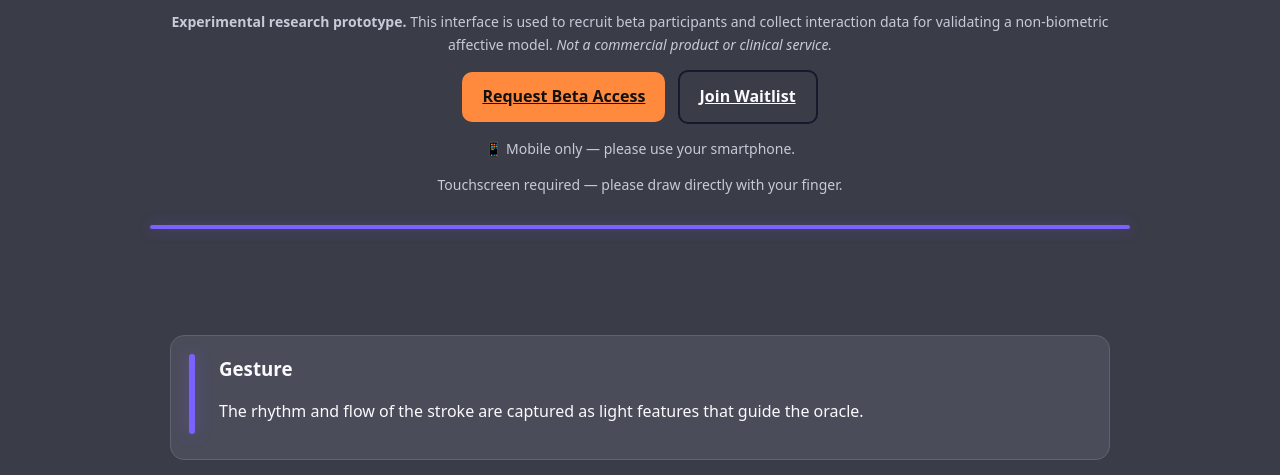
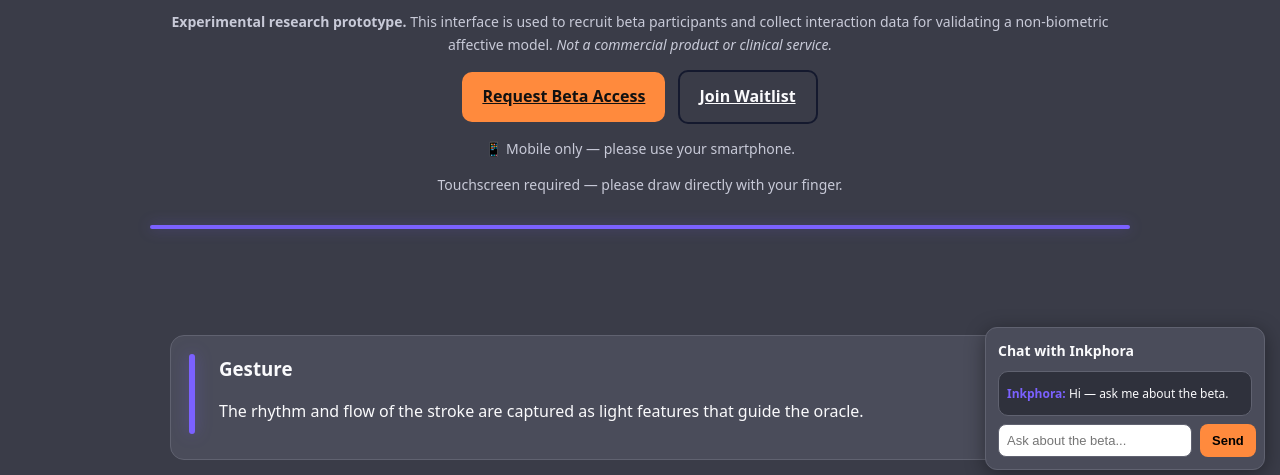
Before and after one commit to Miren-977/Inkphora-beta-site-, a website: page index.html in a window 1280 px wide. Shown: the part 315-790 px from the top of the page. Drawn offline with Linux system fonts and the light colour scheme.

Commit message:
Update style.css

```diff
--- a/style.css
+++ b/style.css
@@ -8,10 +8,8 @@
   --highlight:#7B61FF;
   --accent:#FF8A3D;
 }
-
 *{box-sizing:border-box}
 html{scroll-behavior:smooth}
-
 body{
   margin:0;
   font-family:system-ui,-apple-system,Segoe UI,Roboto,Arial,sans-serif;
@@ -20,22 +18,18 @@ body{
   font-size:16px;
   line-height:1.6;
 }
-
 .wrap{max-width:980px;margin:0 auto;padding:20px}
-
 header{
   display:flex;
   justify-content:space-between;
   align-items:center;
 }
-
 .brand{
   display:flex;
   align-items:center;
   gap:10px;
   font-weight:600;
 }
-
 nav a{
   color:var(--fg);
   margin-left:12px;
@@ -43,26 +37,21 @@ nav a{
   font-size:15px;
   opacity:.9;
 }
-
 nav a:hover{
   text-decoration:underline;
   text-decoration-color:var(--highlight);
 }
-
 .hero{padding:56px 0 40px;text-align:center}
-
 .hero h1{
   font-size:32px;
   margin:0 0 8px;
   font-weight:600;
 }
-
 .sub{
   color:var(--muted);
   max-width:700px;
   margin:6px auto 14px;
 }
-
 .powered{
   display:inline-flex;
   gap:10px;
@@ -71,11 +60,8 @@ nav a:hover{
   font-size:14px;
   margin-bottom:10px;
 }
-
 .powered img{height:90px;width:auto}
-
 .actions{margin-top:12px}
-
 .btn{
   display:inline-block;
   padding:12px 20px;
@@ -83,26 +69,22 @@ nav a:hover{
   font-weight:600;
   cursor:pointer;
 }
-
 .btn-primary{
   background:var(--accent);
   color:#111;
   margin-right:8px;
   border:none;
 }
-
 .btn-secondary{
   border:2px solid var(--brand);
   color:var(--fg);
   background:transparent;
 }
-
 .note{
   color:var(--muted);
   margin-top:14px;
   font-size:14px;
 }
-
 .divider{
   height:4px;
   background:var(--highlight);
@@ -111,7 +93,6 @@ nav a:hover{
   border-radius:3px;
   box-shadow:0 0 14px rgba(123,97,255,.35);
 }
-
 .card{
   background:var(--card);
   border:1px solid var(--border);
@@ -119,9 +100,7 @@ nav a:hover{
   padding:18px;
   margin:18px 0;
 }
-
 .card h3{margin:0 0 6px;font-weight:600}
-
 .iconbar{
   width:6px;
   border-radius:3px;
@@ -130,13 +109,11 @@ nav a:hover{
   margin-right:12px;
   box-shadow:0 0 16px rgba(123,97,255,.35);
 }
-
 .row{
   display:flex;
   gap:12px;
   align-items:flex-start;
 }
-
 input[type=email]{
   padding:12px;
   border-radius:10px;
@@ -146,22 +123,18 @@ input[type=email]{
   width:70%;
   max-width:280px;
 }
-
 .consent{
   margin-top:10px;
   font-size:13px;
   color:var(--muted);
 }
-
 footer{
   padding:28px 0;
   text-align:center;
   color:var(--muted);
   font-size:14px;
 }
-
 footer a{color:var(--fg)}
-
 .logos{
   display:flex;
   gap:12px;
@@ -170,29 +143,23 @@ footer a{color:var(--fg)}
   margin-top:6px;
   opacity:.95;
 }
-
 .logos img{height:72px;width:auto}
-
 #faq .card{
   font-size:15px;
   line-height:1.55;
   margin:10px 0;
   padding:14px;
 }
-
 #faq h2{
   font-size:20px;
   font-weight:600;
   text-align:center;
 }
-
 #error{color:#ffb4a6;margin-top:10px;display:none}
 #ok{color:#adffb4;margin-top:10px;display:none}
-
 /* ========================= */
 /* ====== RAG CHAT ========= */
 /* ========================= */
-
 .rag-chat{
   background:var(--card);
   border:1px solid var(--border);
@@ -200,12 +167,10 @@ footer a{color:var(--fg)}
   padding:16px;
   margin:28px 0;
 }
-
 .rag-chat h3{
   margin-top:0;
   font-weight:600;
 }
-
 .rag-box{
   max-height:280px;
   overflow-y:auto;
@@ -215,22 +180,18 @@ footer a{color:var(--fg)}
   border:1px solid var(--border);
   margin-bottom:12px;
 }
-
 .rag-msg{
   margin:6px 0;
   font-size:14px;
 }
-
 .rag-role{
   font-weight:600;
   color:var(--highlight);
 }
-
 .rag-input-row{
   display:flex;
   gap:8px;
 }
-
 .rag-input-row input{
   flex:1;
   padding:10px;
@@ -239,7 +200,6 @@ footer a{color:var(--fg)}
   background:#fff;
   color:#111;
 }
-
 .rag-input-row button{
   padding:10px 16px;
   border-radius:8px;
@@ -248,8 +208,47 @@ footer a{color:var(--fg)}
   font-weight:600;
   cursor:pointer;
 }
-
 .rag-input-row button:disabled{
   opacity:.6;
   cursor:not-allowed;
 }
+/* ========================= */
+/* ====== RAG FIXED ======== */
+/* ========================= */
+.rag-chat-fixed{
+  position:fixed;
+  bottom:15px;
+  right:15px;
+  width:280px;
+  max-width:85vw;
+  z-index:1000;
+  box-shadow:0 4px 20px rgba(0,0,0,.4);
+  border-radius:12px;
+}
+.rag-chat-fixed .rag-chat{
+  margin:0;
+  padding:12px;
+  border-radius:12px;
+}
+.rag-chat-fixed .rag-chat h3{
+  font-size:14px;
+  margin-bottom:8px;
+}
+.rag-chat-fixed .rag-box{
+  max-height:200px;
+  font-size:13px;
+  padding:8px;
+  margin-bottom:8px;
+}
+.rag-chat-fixed .rag-msg{
+  font-size:12px;
+  margin:4px 0;
+}
+.rag-chat-fixed .rag-input-row input{
+  padding:8px;
+  font-size:13px;
+}
+.rag-chat-fixed .rag-input-row button{
+  padding:8px 12px;
+  font-size:13px;
+}
```
